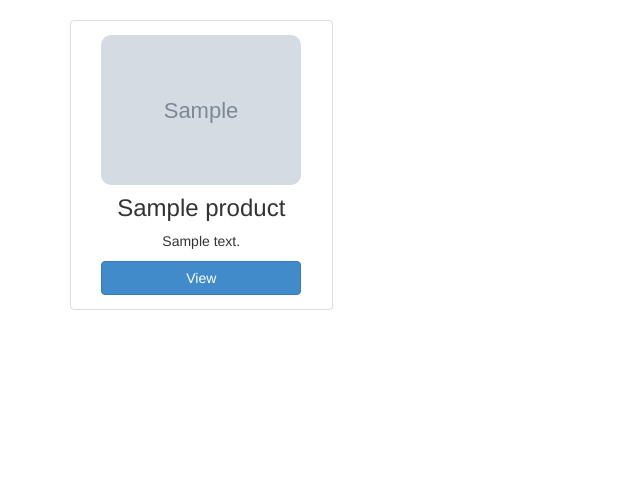
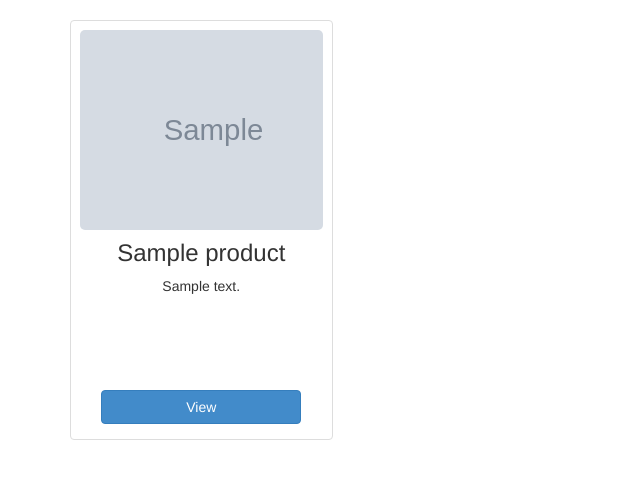
Before and after one commit to vlyubin/tradein, a Flask app: page / in a window 1280 px wide. Shown: the part 52-531 px from the top of the page, without its empty margins (0-640 px from the left). Run offline with Flask 2, Linux system fonts and the light colour scheme; tables that the repository leaves empty hold one stand-in row (values such as "Sample post"); grey boxes marked "Sample" are stand-in pictures; some libraries are stand-ins or nearby versions.

Commit message:
fix height, unstretch images

```diff
--- a/app/static/css/common.css
+++ b/app/static/css/common.css
@@ -57,12 +57,18 @@
     float: left;
 }
 
+.image-wrapper {
+    margin: 5px;
+    overflow: hidden;
+    border-radius: 5px;
+}
+
 img.homepage {
-    max-width: 200px;
-    max-height: 200px;
-    height: auto;
-    border-radius: 10px;
-    margin-top: 10px;
+    height: 200px;
+}
+
+.thumbnail {
+    height: 420px;
 }
 
 .homepageThumbnail {
@@ -71,6 +77,10 @@ img.homepage {
     margin: 0px auto auto auto;
 }
 
+.homepageDesc {
+    height: 140px;
+}
+
 .homepageProductTitle {
     margin-top: 10px;
 }
--- a/app/static/js/homepage.js
+++ b/app/static/js/homepage.js
@@ -3,32 +3,3 @@ var currentTallest = 0,
 		rowDivs = new Array(),
 		$el,
 		topPosition = 0;
-
-$('.product').each(function() {
-	$el = $(this);
-	topPostion = $el.position().top;
-
-	if (currentRowStart != topPostion) {
-		// we just came to a new row.  Set all the heights on the completed row
-		for (currentDiv = 0 ; currentDiv < rowDivs.length ; currentDiv++) {
-			rowDivs[currentDiv].height(currentTallest);
-		}
-
-		// set the variables for the new row
-		rowDivs.length = 0; // empty the array
-		currentRowStart = topPostion;
-		currentTallest = $el.height();
-		rowDivs.push($el);
-
-	}
-	else {
-		// another div on the current row.  Add it to the list and check if it's taller
-		rowDivs.push($el);
-		currentTallest = (currentTallest < $el.height()) ? ($el.height()) : (currentTallest);
-	}
-
-	// do the last row
-	for (currentDiv = 0 ; currentDiv < rowDivs.length ; currentDiv++) {
-		rowDivs[currentDiv].height(currentTallest);
-	}
-});
--- a/app/templates/homepage.html
+++ b/app/templates/homepage.html
@@ -11,8 +11,10 @@
 			{% for product in products %}
   			<div class="col-sm-6 col-md-3">
 				<div class="thumbnail">
-					<img class="homepage" src="{{product.image()}}" alt="...">
-					<div class="homepageThumbnail">
+					<div class="image-wrapper">
+						<img class="homepage" src="{{product.image()}}" alt="...">
+					</div>
+					<div class="homepageThumbnail homepageDesc">
 						<h3 class="homepageProductTitle">{{product.title}}</h3>
 						<p>{{product.desc}}</p>
 					</div>
--- a/app/templates/search.html
+++ b/app/templates/search.html
@@ -14,8 +14,10 @@
 			{% for product in products %}
 			<div class="col-sm-6 col-md-3">
 				<div class="thumbnail">
-					<img class="homepage" src="{{product.image()}}" alt="...">
-					<div class="homepageThumbnail">
+					<div class="image-wrapper">
+						<img class="homepage" src="{{product.image()}}" alt="...">
+					</div>
+					<div class="homepageThumbnail homepageDesc">
 						<h3 class="homepageProductTitle">{{product.title}}</h3>
 						<p>{{product.desc}}</p>
 					</div>
--- a/app/views.py
+++ b/app/views.py
@@ -81,7 +81,7 @@ def user_loggedin():
 def page_index():
 	products = db.session.query(Product).order_by(Product.timestamp.desc()).limit(20).all()
 	for product in products:
-		product.desc = " ".join(product.desc.split()[:30]) + "..." if len(product.desc.split()) > 30 else product.desc
+		product.desc = " ".join(product.desc[:150].split(" ")[:-1]) + "..." if len(product.desc) > 150 else product.desc
 
 	return render_template('homepage.html', products=products)
 
@@ -106,6 +106,9 @@ def page_dashboard():
 def page_search(query=None):
 	query = str(query)
 	products = db.session.query(Product).filter(Product.descAndTitle.like("%" + query + "%")).limit(100).all()
+	for product in products:
+		product.desc = " ".join(product.desc[:150].split(" ")[:-1]) + "..." if len(product.desc) > 150 else product.desc
+
 	return render_template('search.html', query=query, products=products)
 
 #################################
```
Also changed, not shown: app/static/js/main.js (line endings or trailing spaces).
